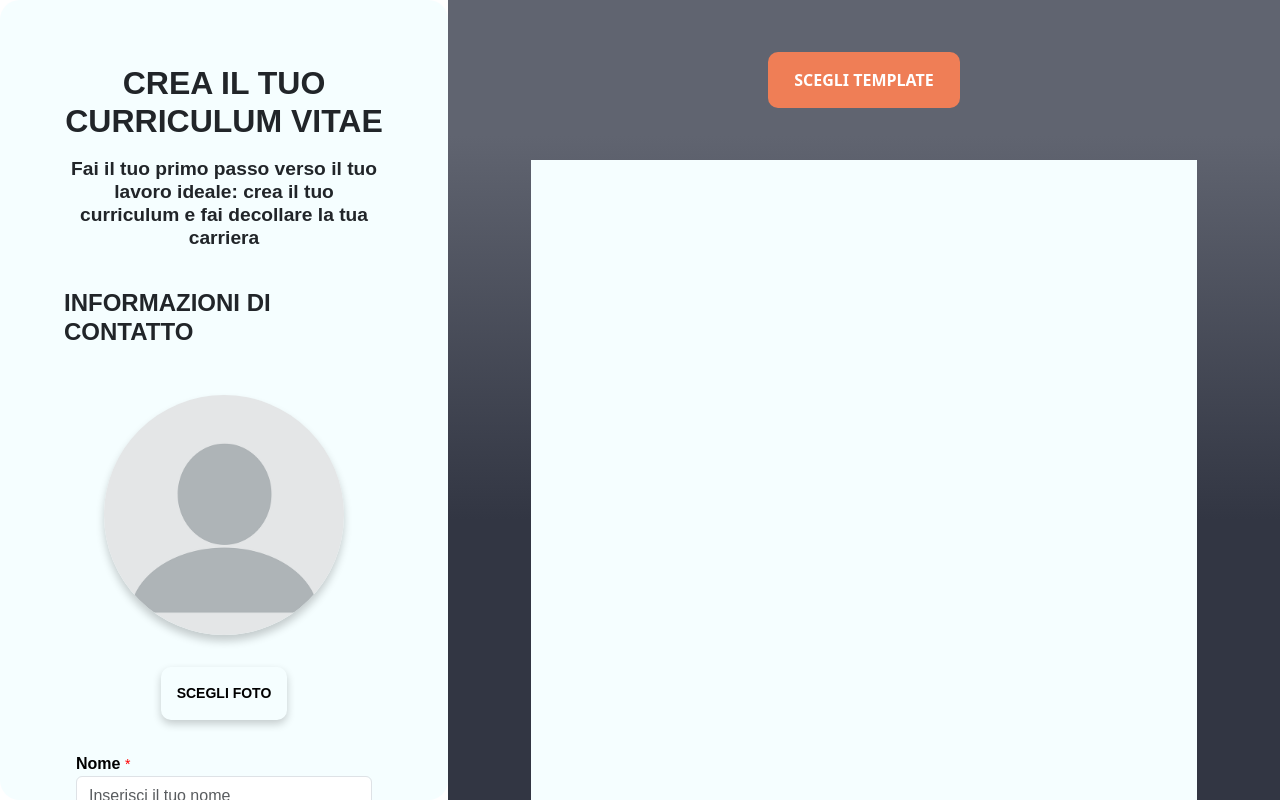
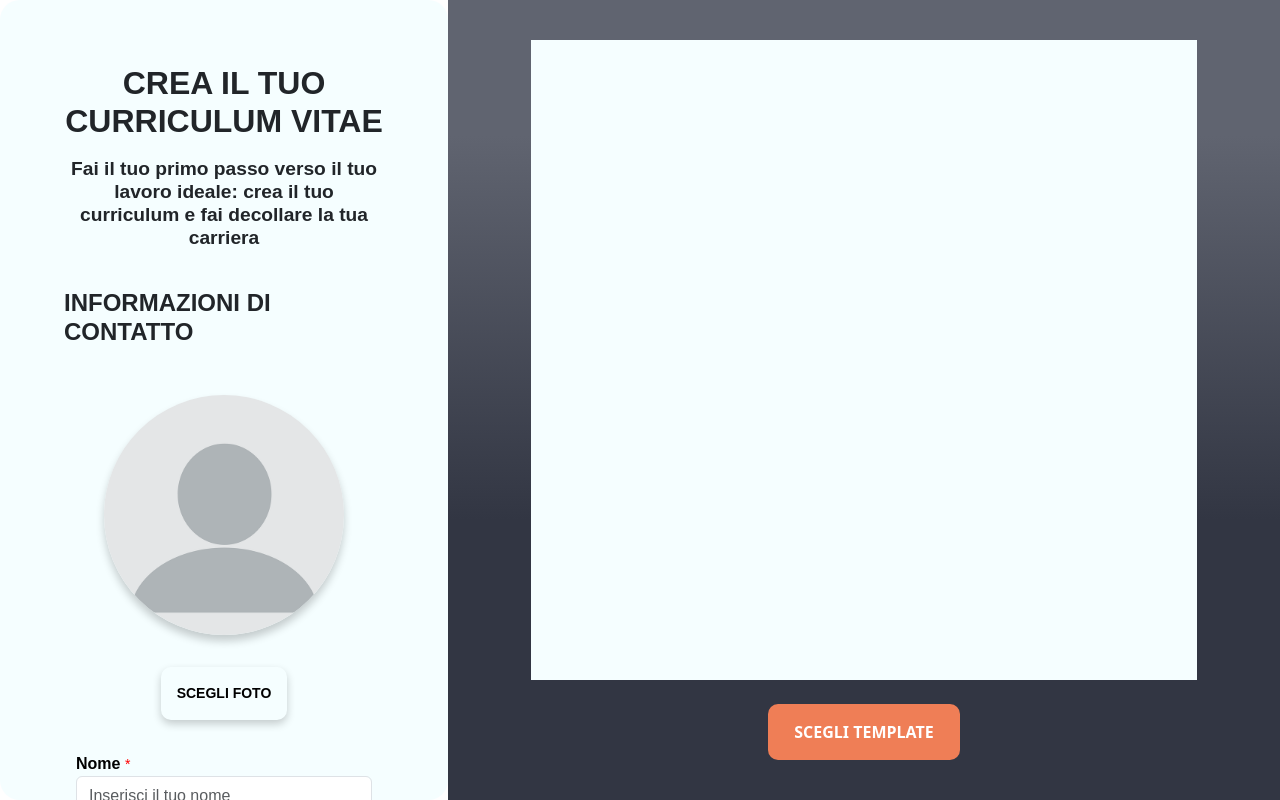
Before and after one commit to alessandrostorchi92/cv-builder-app, a SvelteKit app: page / in a window 1280 px wide. Built offline with nearby package versions, Linux system fonts and the light colour scheme.

Commit message:
Create PopupTemplate component

```diff
--- a/src/lib/CvPreview.svelte
+++ b/src/lib/CvPreview.svelte
@@ -14,22 +14,14 @@ function formattedWorkAccademicDate(date: string) : string {
     return `${month}/${year}`;
 }
 
+function showCvTemplates() {
+
+}
+
 </script>
 
 
 <div id="curriculum-content" class="flex-center-utility">
-
-    <div class="toolbar">
-
-        <!---- Select Template Button ---->
-
-        <div>
-
-            <button class="select-template-btn">SCEGLI TEMPLATE</button>
-
-        </div>
-
-    </div>
 
     <div class="cv-preview-container">
 
@@ -214,7 +206,7 @@ function formattedWorkAccademicDate(date: string) : string {
 
                         {/if}
 
-                        <div class="digital-skills-container">
+                         <div class="digital-skills-container">
 
                             {#each $formDataStore.digitalSkills as digitalSkill(digitalSkill)}
 
@@ -411,11 +403,22 @@ function formattedWorkAccademicDate(date: string) : string {
 
     </div>
 
+    <div class="toolbar">
+
+        <!---- Select Template Button ---->
+
+        <div>
+
+            <button class="select-template-btn" on:click={showCvTemplates}>SCEGLI TEMPLATE</button>
+
+        </div>
+
+    </div>
+
 
 </div>
 
 <style>
-
 :root {
     --user-height-profile-picture: 200px;
     --user-width-profile-picture: 200px;
@@ -453,10 +456,10 @@ function formattedWorkAccademicDate(date: string) : string {
 }
 .toolbar {
     display: flex;
-    justify-content: space-evenly;
-    align-items: center;
+    justify-content: center;
+    align-items: flex-end;
     flex-shrink: 0;
-    flex-basis: 20%;
+    flex-basis: 10%;
     width: 100%;
     max-width: 100%;
 }
@@ -465,6 +468,7 @@ function formattedWorkAccademicDate(date: string) : string {
     flex-direction: column;
     flex-basis: 80%;
     width: 80%;
+    height: calc(100vh - 20%);
     max-width: 100%;
     overflow-y: auto;
     background-color: #f5feff;
@@ -584,6 +588,7 @@ function formattedWorkAccademicDate(date: string) : string {
   font-size: var(--profile-info-value-font-size);
   font-weight: var(--profile-info-value-font-weight);
 }
+
 .digital-skills-container, .languages-container {
     display: flex;
     justify-content: center;
@@ -662,7 +667,7 @@ function formattedWorkAccademicDate(date: string) : string {
 }
 
 .select-template-btn:hover  {
-  transform: translateY(-2px);
+  transform: translateY(-5px);
   background-color: #ff5e3a;
 }
 
--- a/src/lib/Sidebar.svelte
+++ b/src/lib/Sidebar.svelte
@@ -520,9 +520,9 @@
       formDataStore.set(JSON.parse(savedStoreData));
     }
 
-    window.addEventListener('unload', () => {
-      clearLocalStorage();
-    });
+    // window.addEventListener('unload', () => {
+    //   clearLocalStorage();
+    // });
 
     if(canvas) {
 
--- a/src/validators/form_validation.ts
+++ b/src/validators/form_validation.ts
@@ -884,10 +884,6 @@ export function checkLevelSkillSelect(index: number): void {
             levelSkillSelect.classList.remove("is-valid");
         }
 
-        // if(levelSkillSelect) {
-        //     levelSkillSelect.innerText = "";
-        // }
-
     };
 
     const setLevelSkillSuccessFeedback = (message:string) => {
```
Also changed, not shown: src/lib/PopupTemplate.svelte (added, +11 -0 lines).
